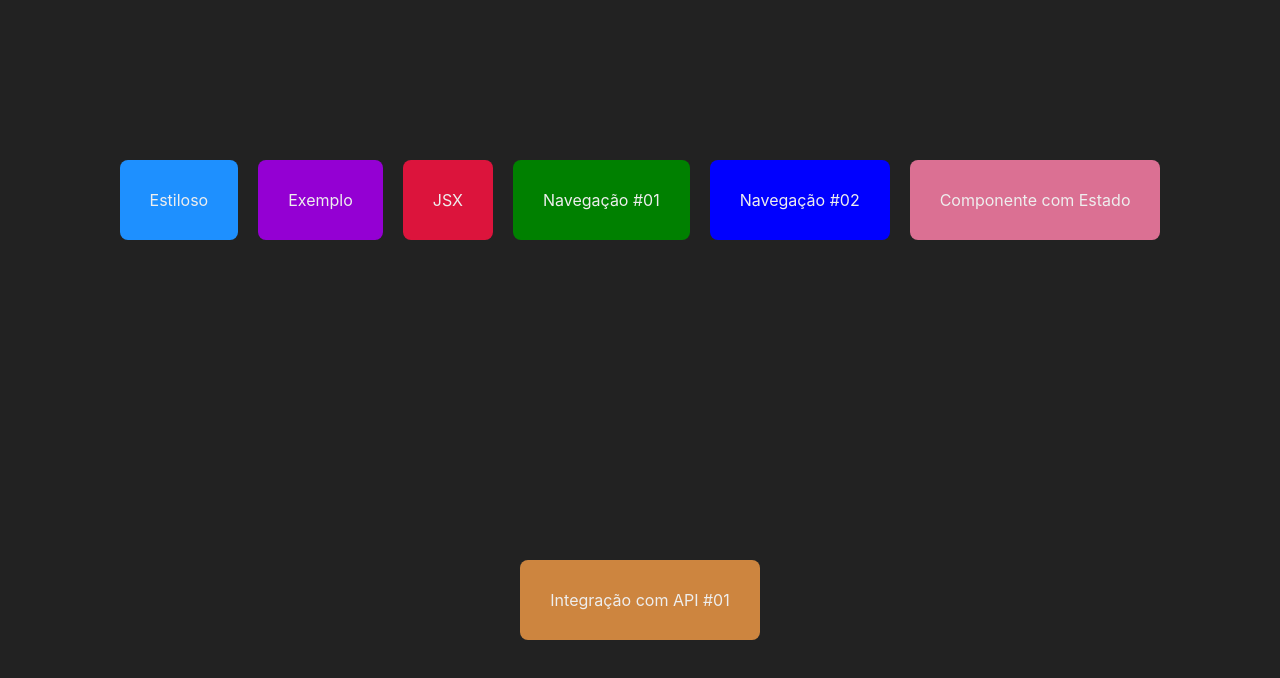
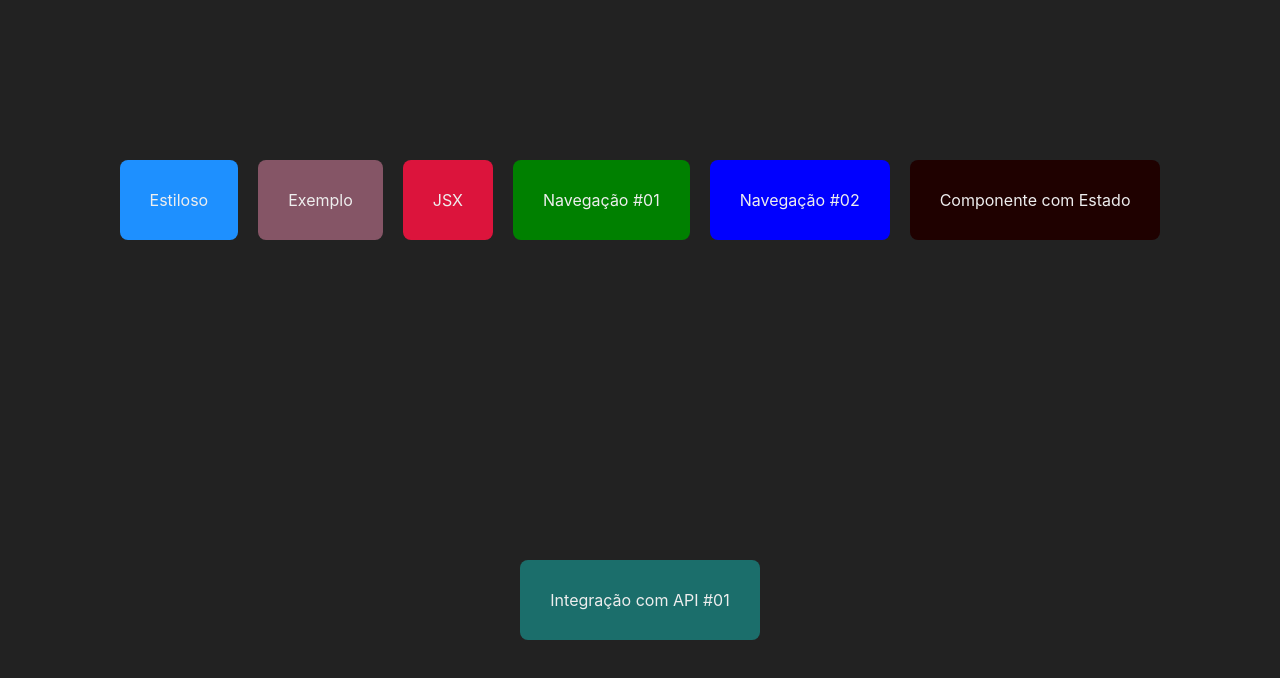
Before and after one commit to stanycruz/fundamentos, a Next.js app: page / in a window 1280 px wide. Shown: the top 678 px of the page. Built offline with nearby package versions, Linux system fonts and the light colour scheme.

Commit message:
Modelos de Pré-Renderização

```diff
--- a/src/components/Navegador.jsx
+++ b/src/components/Navegador.jsx
@@ -3,7 +3,7 @@
 
 export default function Navegador(props) {
     return (
-        <Link href={props.destino}>
+        <Link href={props.destino} passHref>
             <div className={styles.navegador} style={{
                 backgroundColor: props.cor ?? 'dodgerblue'
             }}>
--- a/src/pages/index.jsx
+++ b/src/pages/index.jsx
@@ -11,12 +11,12 @@
             height: '100vh'
         }}>
             <Navegador texto="Estiloso" destino="/estiloso" />
-            <Navegador texto="Exemplo" destino="/exemplo" cor="#9400d3" />
+            <Navegador texto="Exemplo" destino="/exemplo" cor="#855566" />
             <Navegador texto="JSX" destino="/jsx" cor="crimson" />
             <Navegador texto="Navegação #01" destino="/navegacao" cor="green" />
             <Navegador texto="Navegação #02" destino="/cliente/sp-2/123" cor="blue" />
-            <Navegador texto="Componente com Estado" destino="/estado" cor="palevioletred" />
-            <Navegador texto="Integração com API #01" destino="/integracao_1" cor="peru" />
+            <Navegador texto="Componente com Estado" destino="/estado" cor="#1f0100" />
+            <Navegador texto="Integração com API #01" destino="/integracao_1" cor="#1b6e6b" />
         </div>
     )
 }
```
